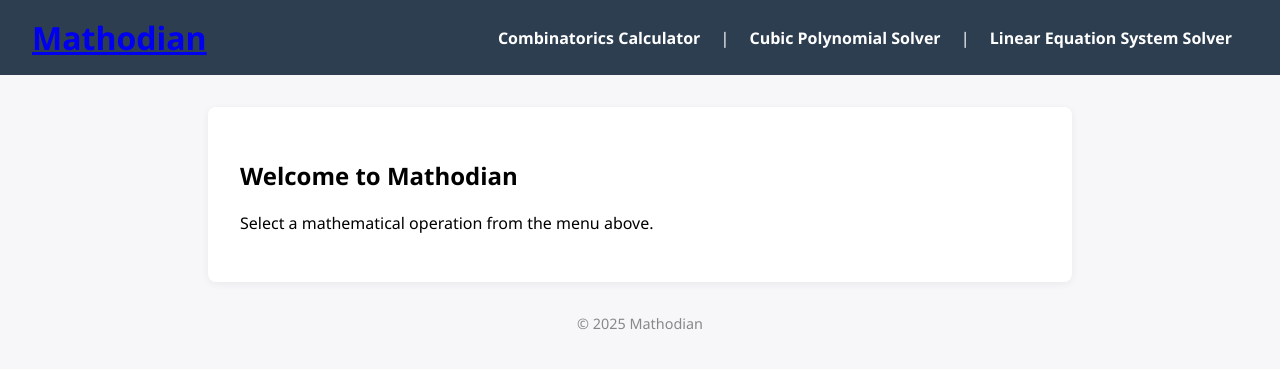
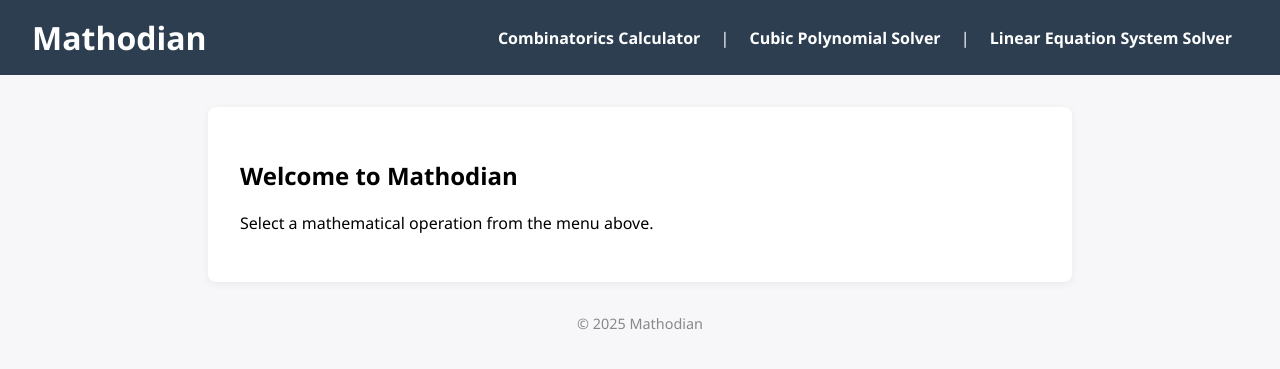
Before and after one commit to Saevussmasher/mathodian, a Flask app: page / in a window 1280 px wide. Shown: the top 369 px of the page. Run offline with Flask 3, Linux system fonts and the light colour scheme.

Commit message:
Make page header white

```diff
--- a/static/css/style.css
+++ b/static/css/style.css
@@ -12,6 +12,12 @@ header {
     align-items: center;
     justify-content: space-between;
 }
+
+header h1 a{
+    color: #fff;
+    text-decoration: none;
+}
+
 header h1 {
     margin: 0;
     font-size: 2em;
```
